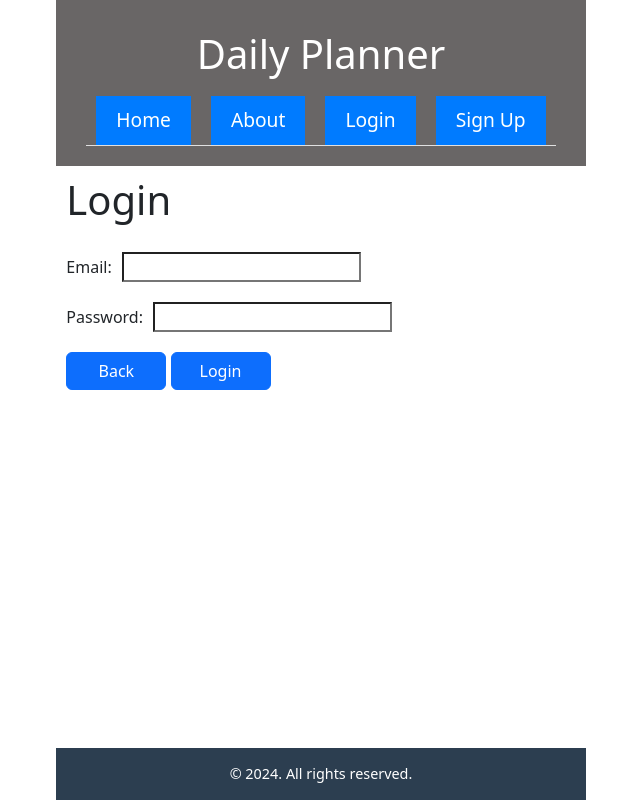
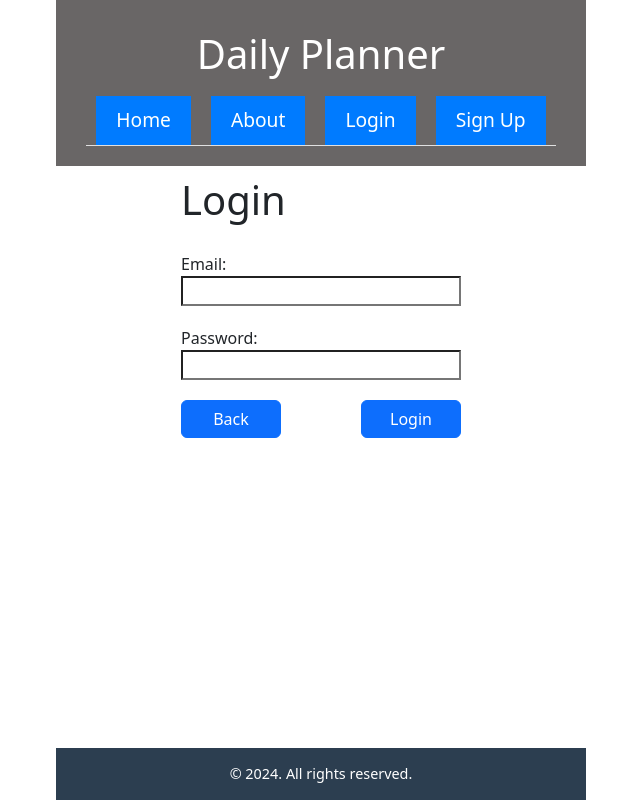
Before and after one commit to usamabadarr/NeetPlan, a React (Vite) app in the folder client/: page /login in a window 1280 px wide. Shown: the whole page, without its empty margins (319-959 px from the left). Built offline with nearby package versions, Linux system fonts and the light colour scheme.

Commit message:
centering login/signup content

```diff
--- a/client/src/Index.css
+++ b/client/src/Index.css
@@ -59,6 +59,9 @@ a:hover {
   color: #e3f2fd;
 }
 
+form {
+  min-width: 300px;
+}
 
 
 
@@ -380,6 +383,11 @@ button:hover {
 
 /* Landing Page Syles */
 
+.login-notice {
+  text-align: center;
+  margin-top: 20px;
+}
+
 .login-notice a {
   text-decoration: none;
 }
@@ -402,7 +410,7 @@ button:hover {
   color: black;
 }
 
-.login-form div .loginButton {
+.login-form div .loginButton  {
   width: 100px;
 }
 
@@ -412,7 +420,26 @@ button:hover {
 }
 
 
+.login-form-container, .signup-form-container {
+  display: flex;
+  justify-content: center;
+  align-items: center;
+  flex-direction: column;
+}
 
+.login-form-container label, .signup-form-container label {
+  display: block;
+}
+
+.login-form-container .form-btn-container, .signup-form-container .form-btn-container {
+  display: flex;
+  flex-direction: row;
+  justify-content: space-between;
+}
+
+.login-form-container input, .signup-form-container input {
+  width: 100%;
+}
 
 
 /* Sign Up Page Styles */
@@ -504,7 +531,7 @@ button:hover {
   justify-content: space-between;
 }
 
-.user-form-container input, .event-form-container textarea {
+.user-form-container input {
   width: 100%;
 }
 
--- a/client/src/pages/LoginPage.tsx
+++ b/client/src/pages/LoginPage.tsx
@@ -35,7 +35,7 @@ const LoginPage = () => {
     };
 
     return (
-      <div className='form-container'>
+      <div className='form-container login-form-container'>
         <form className='form login-form' onSubmit={handleSubmit}>
           <h1>Login</h1>
           <div className='form-group'>
@@ -58,7 +58,7 @@ const LoginPage = () => {
               onChange={handleChange}
             />
           </div>
-          <div className='form-group'>
+          <div className='form-group form-btn-container'>
             <button className='btn btn-primary loginButton' type='submit'>
               <Link to="/">Back</Link>
             </button>
--- a/client/src/pages/SignupPage.tsx
+++ b/client/src/pages/SignupPage.tsx
@@ -57,7 +57,7 @@ const SignupPage = () => {
     };
 
     return (
-      <div className='form-container'>
+      <div className='form-container signup-form-container'>
         <form className='form login-form' onSubmit={handleSubmit}>
           <h1>Signup</h1>
           <div className='form-group'>
@@ -102,22 +102,19 @@ const SignupPage = () => {
               onChange={handleChange}
             />
           </div>
-          <div className='form-group'>
-            <button className='btn btn-primary' type='submit'>
+          <div className='form-group form-btn-container'>
+            <button className='btn btn-primary loginButton' type='submit'>
               <Link to="/">Back</Link>
             </button>
             <>
               {errormsg? (<p className="form-error">{errormsg}</p>): (<></>)}
             </>
             &nbsp;
-            <button className='btn btn-primary' type='submit'>
+            <button className='btn btn-primary loginButton' type='submit'>
               Signup
             </button>
           </div>
         </form>
-        <button className='btn btn-primary' type='submit'>
-              <Link to="/">Back</Link>
-        </button>
       </div>
     );
   };
```
